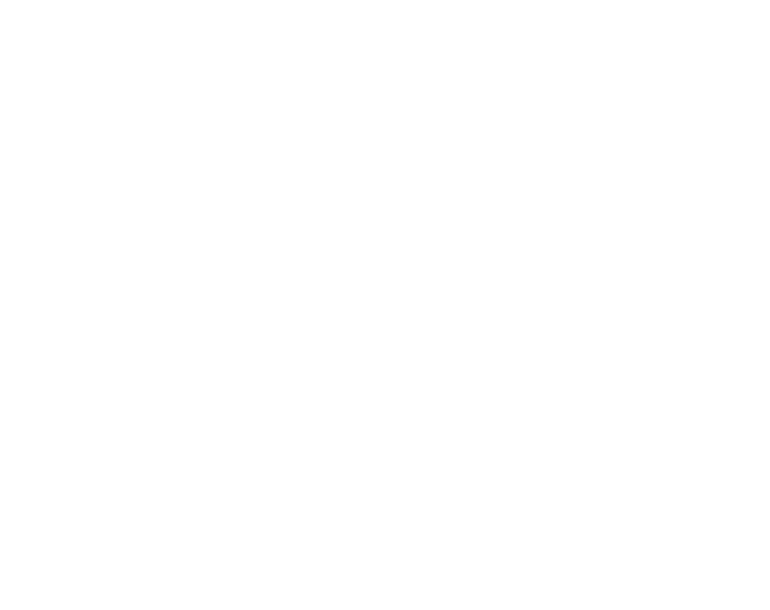
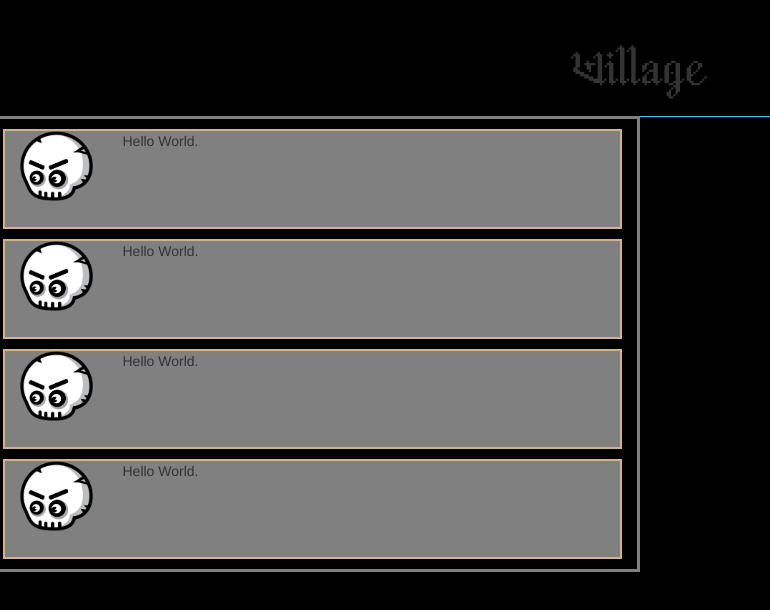
Before and after one commit to MValenciaIII/project_rpg, a plain HTML site: page rpgmenu.html in a window 1280 px wide. Both pictures are taken after a click on the button "Start Game". Shown: the whole page, without its empty margins (0-770 px from the left). Drawn offline with Linux system fonts and the light colour scheme.

Commit message:
Added font,new page, html
added a new font, background for the beginning of the game, chat for the left side of the screen, and in progress for the beginning of the scene

```diff
--- a/css/style.css
+++ b/css/style.css
@@ -10,7 +10,17 @@ body {
     font-style: normal;
 }
 
+@font-face {
+    font-family: 'Nice Nightie';
+    src: url('NiceNightie.woff2') format('woff2'),
+        url('NiceNightie.woff') format('woff');
+    font-weight: normal;
+    font-style: normal;
+}
 
+
+
+/* Menu */
 
 .title h1 {
     font-family: 'Dark Tone';
@@ -28,7 +38,9 @@ body {
     margin: 15px 0px;
 }
 
-.skull_menu {
+/* Menu End */
+
+/* .skull_menu {
     width: 300px;
     height: 300px;
     background: url(../idle.png);
@@ -37,4 +49,30 @@ body {
 
 @keyframes play {
     100% { background-position: 5400px 0};
+} */
+
+/* Village */
+.village h1{
+    /* fade h1 in */
+    font-family: 'Nice Nightie';
+    font-size: 60px;
+    text-align: center;
 }
+
+.characterText {
+    border: gray solid 3px;
+    height: auto;
+    overflow-y: auto;
+}
+
+.textBox {
+
+}
+
+.box {
+    border: solid tan 2px;
+    background-color: gray;
+    margin: 10px 0px;
+    height: 100px;
+}
+/* Village Scene End */
--- a/js/app.js
+++ b/js/app.js
@@ -1,19 +1,24 @@
 
 function menu() {
+    //Want to add transition to buttons and changes.
+    //D20 dice??
     var startGame = document.getElementById('startGame');
     var hideInstructions = document.getElementsByClassName('instructions')[0].style.display = 'none';
-    var instructions = document.getElementById('instructions');
-    startGame.addEventListener('click', village);
+    var hideSceneOne = document.getElementsByClassName('village')[0].style.display = 'none';
+    let background = document.querySelector('body');
+    startGame.addEventListener('click', clearMenu);
 
 
-    function village() {
+    function clearMenu() {
         var hideMenu = document.getElementsByClassName('menu')[0].style.display = 'none';
-        var background = document.querySelector('body').style.backgroundColor = 'white'
+        background.style.backgroundColor = 'black'
 
+        village();
 
         return hideMenu + background;
     }
 
+    var instructions = document.getElementById('instructions');
     instructions.addEventListener('click', instructionMenu);
 
     function instructionMenu() {
@@ -22,5 +27,35 @@ function menu() {
 
         return showInstructions + hideButtons;
     }
+
+    var backToMenu = document.getElementById('backToMenu');
+    backToMenu.addEventListener('click', sendToMenu)
+
+    function sendToMenu() {
+        let hideButtons = document.getElementsByClassName('menuButtons')[0].style.display = 'initial';
+        let hideInstructions = document.getElementsByClassName('instructions')[0].style.display = 'none';
+
+        return hideInstructions + hideButtons;
+    }
+
 }
 menu();
+//Use an object to hold all conversations. Then call it and make a function to change the color of the conversation depending on the person.
+// function characters (text) {
+//     let characterChatBox = document.createElement('div');
+//     characterChatBox.className = 'characterChatBox'
+//     let
+
+// }
+
+function village () {
+    var hideSceneOne = document.getElementsByClassName('village')[0].style.display = 'initial';
+    let background = document.getElementsByClassName('characterAnimation')[0];
+    background.style.backgroundImage = "url('media/village8bit.png')"
+    background.style.backgroundRepeat = 'no-repeat'
+    background.style.backgroundSize = 'cover'
+
+    let optionOne = document.getElementById('buttonOne');
+    let optionTwo = document.getElementById('buttonTwo');
+
+}
--- a/rpgmenu.html
+++ b/rpgmenu.html
@@ -46,6 +46,54 @@
                 </div>
             </div>
         </div>
+        <div class="container village">
+            <div class="row">
+                <div class="col-sm-12">
+                    <h1>Village</h1>
+                </div>
+            </div>
+            <div class="row">
+                <div class="col-sm-6 characterText">
+                    <div class="row box">
+                        <div class="col-sm-2">
+                            <img class="img-responsive" src="frame-1.png" alt="">
+                        </div>
+                        <div class="col-sm-10">
+                            <p>Hello World.</p>
+                        </div>
+                    </div>
+                    <div class="row box">
+                        <div class="col-sm-2">
+                            <img class="img-responsive" src="frame-1.png" alt="">
+                        </div>
+                        <div class="col-sm-10">
+                            <p>Hello World.</p>
+                        </div>
+                    </div>
+                    <div class="row box">
+                            <div class="col-sm-2">
+                                <img class="img-responsive" src="frame-1.png" alt="">
+                            </div>
+                            <div class="col-sm-10">
+                                <p>Hello World.</p>
+                            </div>
+                        </div>
+                        <div class="row box">
+                                <div class="col-sm-2">
+                                    <img class="img-responsive" src="frame-1.png" alt="">
+                                </div>
+                                <div class="col-sm-10">
+                                    <p>Hello World.</p>
+                                </div>
+                            </div>
+                    <!-- <input type="button" value="One" id="buttonOne">
+                    <input type="button" value="Two" id="buttonTwo"> -->
+                </div>
+                <div class="col-sm-6 characterAnimation">
+
+                </div>
+            </div>
+        </div>
     </main>
     <script src="js/app.js"></script>
 </body>
```
Also changed, not shown: css/NiceNightie.woff (added), css/NiceNightie.woff2 (added), frame-1.png (added), media/village8bit.png (added), 1 other file.
